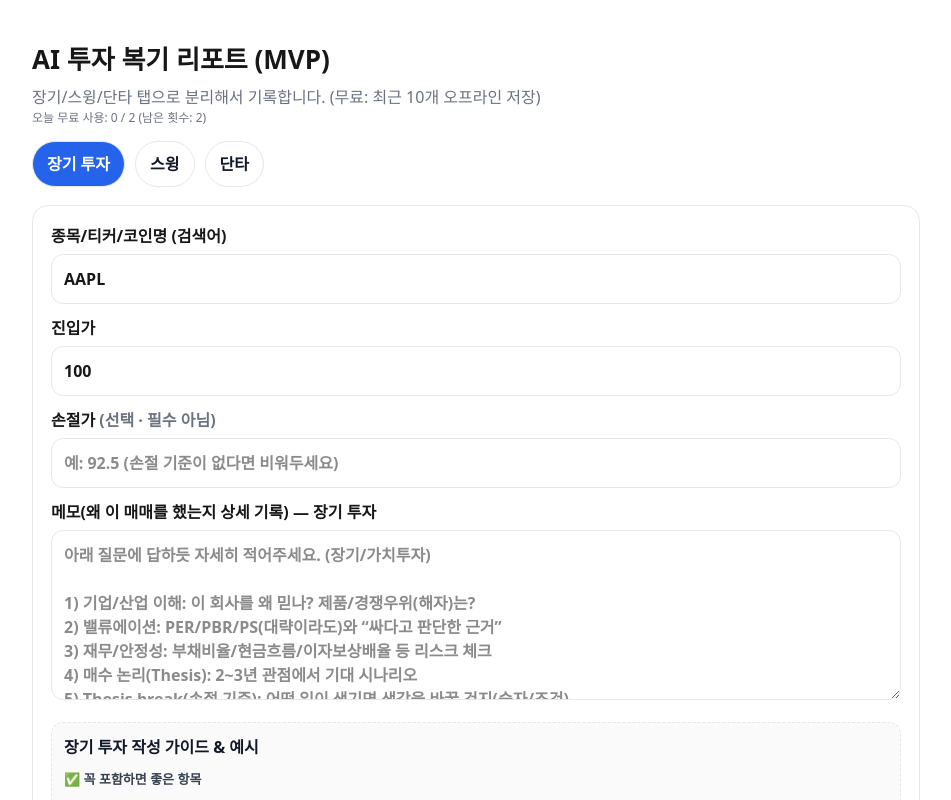
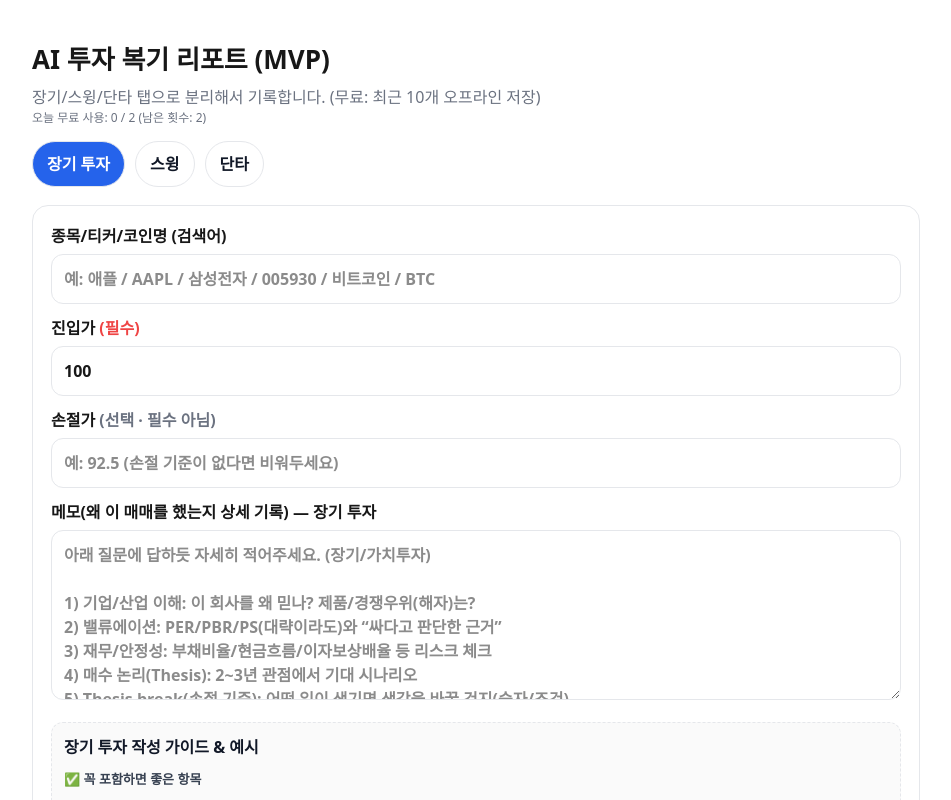
Before and after one commit to junghwan03/invest-review-mvp, a Next.js app: page / in a window 1280 px wide. Shown: the top 800 px of the page, without its empty margins (164-1115 px from the left). Built offline with nearby package versions, Linux system fonts and the light colour scheme.

Commit message:
Add daily free limit (2/day) + GA events

```diff
--- a/app/page.tsx
+++ b/app/page.tsx
@@ -194,7 +194,9 @@ function writeDailyUsage(next: DailyUsage) {
 export default function Page() {
   const [tradeType, setTradeType] = useState<TradeType>("long");
 
-  const [ticker, setTicker] = useState("AAPL");
+  // ✅ 변경: 웹 열자마자 AAPL 뜨는 것 제거 (placeholder만 보이게)
+  const [ticker, setTicker] = useState("");
+
   const [entryPrice, setEntryPrice] = useState<number>(100);
   const [stopLoss, setStopLoss] = useState<number | "">("");
   const [reasonNote, setReasonNote] = useState<string>("");
@@ -307,9 +309,10 @@ export default function Page() {
       { ticker: string; entryPrice: number; stopLoss: number | ""; reasonNote: string; result: string }
     >
   >({
-    long: { ticker: "AAPL", entryPrice: 100, stopLoss: "", reasonNote: "", result: "" },
-    swing: { ticker: "AAPL", entryPrice: 100, stopLoss: "", reasonNote: "", result: "" },
-    day: { ticker: "AAPL", entryPrice: 100, stopLoss: "", reasonNote: "", result: "" },
+    // ✅ 변경: 기본 ticker를 빈 문자열로
+    long: { ticker: "", entryPrice: 100, stopLoss: "", reasonNote: "", result: "" },
+    swing: { ticker: "", entryPrice: 100, stopLoss: "", reasonNote: "", result: "" },
+    day: { ticker: "", entryPrice: 100, stopLoss: "", reasonNote: "", result: "" },
   });
 
   // ✅ 탭 변경 시: 이전 탭 저장 → 새 탭 복원
@@ -333,12 +336,20 @@ export default function Page() {
   const title = useMemo(() => `AI 투자 복기 리포트 (MVP)`, []);
 
   async function onGenerate() {
+    // ✅ 필수 입력 검증
+    if (!ticker.trim()) {
+      alert("종목/티커/코인명을 입력해줘!");
+      return;
+    }
+    if (!Number.isFinite(entryPrice) || entryPrice <= 0) {
+      alert("진입가(필수)를 올바르게 입력해줘! (0보다 큰 숫자)");
+      return;
+    }
+
     // ✅ 하루 2회 제한 (localStorage 기준)
     const usage = readDailyUsage();
     if (usage.count >= DAILY_LIMIT) {
       alert("무료 버전은 하루에 2회까지만 AI 복기 리포트를 생성할 수 있어요 🙏");
-      // (선택) 막힘 이벤트를 GA에 남기고 싶으면 아래처럼 따로 event name 줘도 됨
-      // gaEvent("daily_limit_blocked", { tradeType, ticker });
       return;
     }
 
@@ -391,7 +402,8 @@ export default function Page() {
 
   function onClearAll() {
     const base = {
-      ticker: "AAPL",
+      // ✅ 변경: 리셋 시에도 ticker 비워두기
+      ticker: "",
       entryPrice: 100,
       stopLoss: "" as const,
       reasonNote: "",
@@ -547,11 +559,13 @@ export default function Page() {
           </label>
 
           <label style={{ fontWeight: 800 }}>
-            진입가
+            진입가{" "}
+            <span style={{ fontWeight: 700, color: "#ef4444" }}>(필수)</span>
             <input
               type="number"
               value={entryPrice}
               onChange={(e) => setEntryPrice(Number(e.target.value))}
+              placeholder="예: 100.5"
               style={{
                 width: "100%",
                 padding: 12,
```
